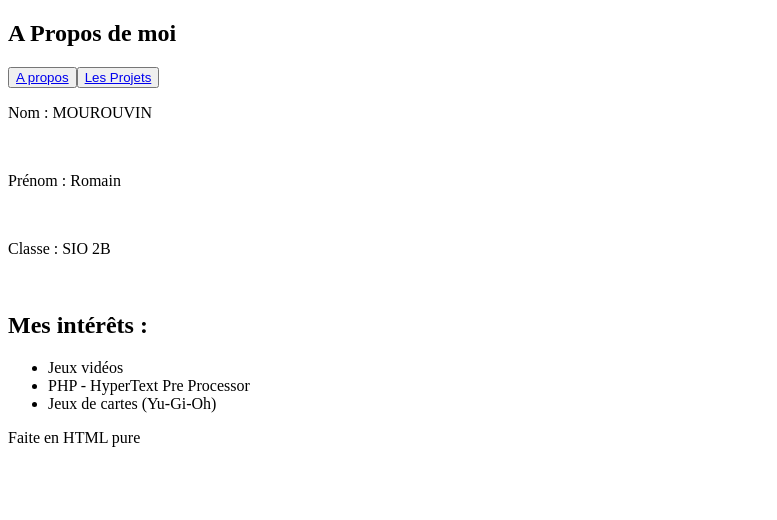
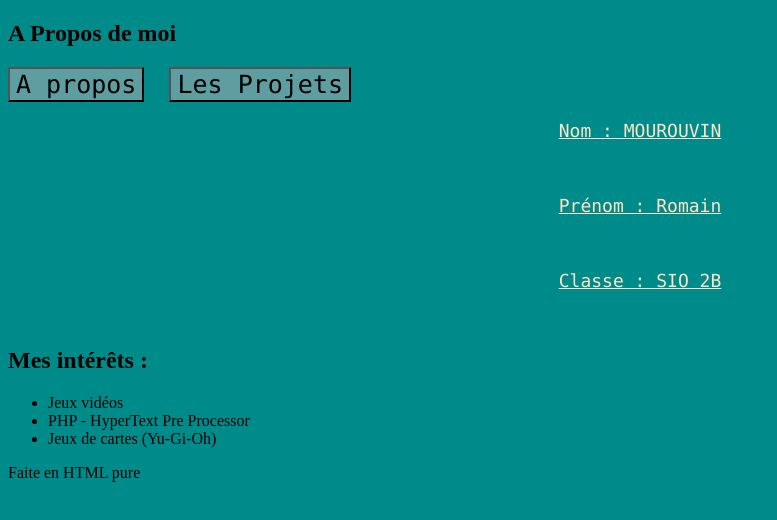
Before and after one commit to SonicShulk100/SonicShulk100.github.io, a plain HTML site: page aPropos.html in a window 1280 px wide. Shown: the whole page, without its empty margins (0-777 px from the left). Drawn offline with Linux system fonts and the light colour scheme.

Commit message:
Un peu de stylisation

```diff
--- a/aPropos.html
+++ b/aPropos.html
@@ -15,11 +15,13 @@
             </nav>
         </header>
         <main>
-            <p>Nom : MOUROUVIN</p>
-            <br>
-            <p>Prénom : Romain</p>
-            <br>
-            <p>Classe : SIO 2B</p>
+            <div class="infoPersonnels">
+                <p>Nom : MOUROUVIN</p>
+                <br>
+                <p>Prénom : Romain</p>
+                <br>
+                <p>Classe : SIO 2B</p>
+            </div>
             <br>
             <div class="interets">
                 <h2>Mes intérêts : </h2>
--- a/styles/style.css
+++ b/styles/style.css
@@ -4,3 +4,35 @@
     margin-right: 200px;
     font-size: 45px;
 }
+
+body{
+    background-color: darkcyan;
+}
+
+.bouton{
+    background-color: cadetblue;
+    font-size: 25px;
+    font-family: Consolas, sans-serif;
+    text-decoration: none;
+    display: inline-flex;
+    margin-right: 25px;
+    color: black;
+}
+
+.infoPersonnels p{
+    font-size: 18px;
+    text-align: center;
+    font-family: "Consolas", "Courier", "Courier New", monospace;
+    text-decoration: underline;
+    color: bisque;
+}
+
+a, a:visited{
+    text-decoration: none;
+    color: black
+}
+
+a:hover{
+    text-decoration: none;
+    color: bisque;
+}
```
